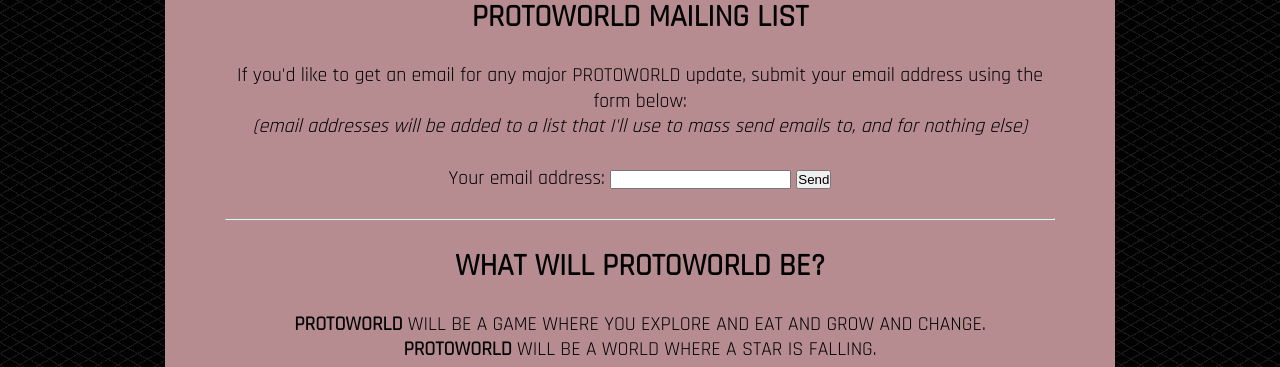
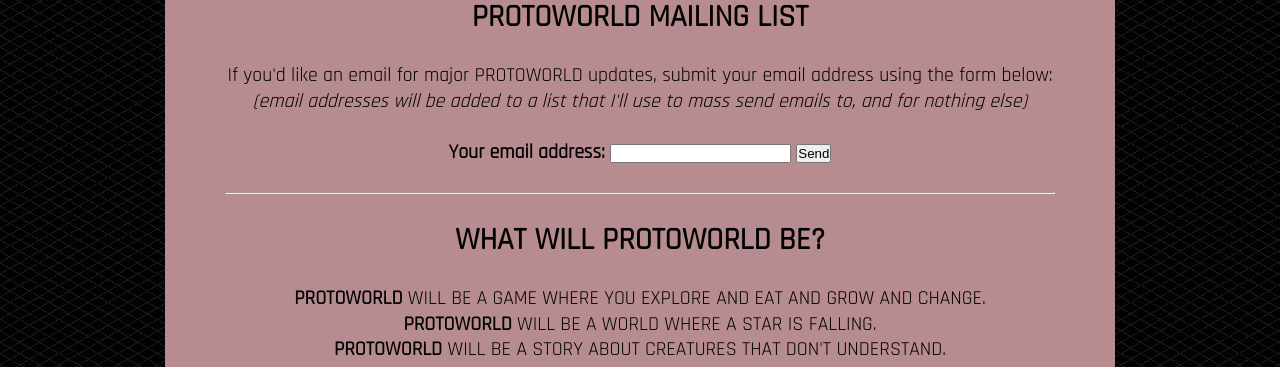
Before and after one commit to pixelatedcrown/website, a plain HTML site: page protoworld.html in a window 1280 px wide. Shown: the part 1122-1489 px from the top of the page. Drawn offline with Linux system fonts and the light colour scheme.

Commit message:
protomail_04

```diff
--- a/protoworld.html
+++ b/protoworld.html
@@ -115,12 +115,12 @@
                         <center><h4><b>PROTOWORLD MAILING LIST</b></h4></center>
                         <h5>
                             <br>
-                            If you'd like to get an email for any major PROTOWORLD update, submit your email address using the form below:
+                            If you'd like an email for major PROTOWORLD updates, submit your email address using the form below:
                             <br><i>(email addresses will be added to a list that I'll use to mass send emails to, and for nothing else)</i>
                             <form action="https://formspree.io/f/mjvzjbpz"
                                   method="POST">
                                 <br> <label>
-                                    Your email address:
+                                         <b>Your email address:</b>
                                     <input type="email" name="email">
                                 </label>
                                 <!--<label>
```
Also changed, not shown: index.html (+2 -2 lines).
